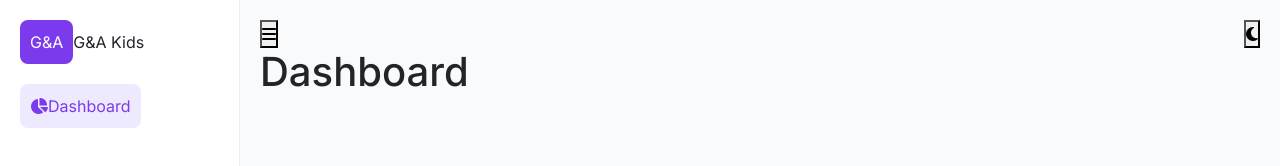
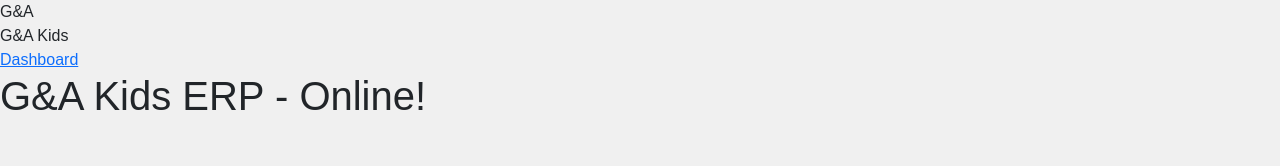
Before and after one commit to corplucascosta-crypto/gakids-erp, a website: page index.html in a window 1280 px wide. Shown: the top 166 px of the page. Drawn offline with nearby package versions, Linux system fonts and the light colour scheme.

```diff
--- a/assets/css/main.css
+++ b/assets/css/main.css
@@ -1,14 +1 @@
-:root { --primary: #7C3AED; --gray-50: #F9FAFB; --gray-900: #111827; --sidebar-width: 240px; }
-* { margin: 0; padding: 0; box-sizing: border-box; }
-body { font-family: 'Inter', sans-serif; background: var(--gray-50); }
-.sidebar { position: fixed; left: 0; top: 0; width: var(--sidebar-width); height: 100vh; background: white; border-right: 1px solid #eee; padding: 20px; }
-.sidebar .brand .logo { background: var(--primary); color: white; padding: 10px; border-radius: 8px; display: inline-block; margin-bottom: 20px; }
-.sidebar .nav .nav-item { display: block; padding: 10px; color: #333; text-decoration: none; }
-.sidebar .nav .nav-item.active { background: #EDE9FE; color: var(--primary); border-radius: 8px; }
-.main-content { margin-left: var(--sidebar-width); padding: 20px; }
-.header { display: flex; justify-content: space-between; margin-bottom: 20px; }
-.dashboard-grid { display: grid; grid-template-columns: repeat(auto-fit, minmax(240px, 1fr)); gap: 20px; }
-.card { background: white; padding: 20px; border-radius: 12px; box-shadow: 0 1px 3px rgba(0,0,0,0.1); }
-.card .header { display: flex; justify-content: space-between; margin-bottom: 10px; }
-.card .value { font-size: 24px; font-weight: bold; }
-@media (max-width: 767px) { .sidebar { transform: translateX(-100%); } .main-content { margin-left: 0; } }
+body { font-family: Arial, sans-serif; background: #f0f0f0; }
--- a/assets/js/main.js
+++ b/assets/js/main.js
@@ -1,2 +1,2 @@
-console.log("G&A Kids ERP carregado com sucesso!");
-document.getElementById('sidebar').innerHTML = '<div class="brand"><div class="logo">G&A</div><span class="name">G&A Kids</span></div><nav class="nav"><a href="/dashboard/" class="nav-item active"><i class="fas fa-chart-pie icon"></i><span class="label">Dashboard</span></a></nav>';
+console.log("G&A Kids ERP carregado!");
+document.getElementById('sidebar').innerHTML = '<div class="brand"><div class="logo">G&A</div><span class="name">G&A Kids</span></div><nav class="nav"><a href="/dashboard/" class="nav-item active"><i class="fas fa-chart-pie"></i> Dashboard</a></nav>';
--- a/index.html
+++ b/index.html
@@ -5,40 +5,14 @@
     <meta name="viewport" content="width=device-width, initial-scale=1.0">
     <title>G&A Kids - ERP</title>
     <link href="https://cdn.jsdelivr.net/npm/bootstrap@5.3.0/dist/css/bootstrap.min.css" rel="stylesheet">
-    <link rel="stylesheet" href="https://cdnjs.cloudflare.com/ajax/libs/font-awesome/6.5.1/css/all.min.css">
-    <link href="https://fonts.googleapis.com/css2?family=Inter:wght@300;400;500;600;700&display=swap" rel="stylesheet">
     <link rel="stylesheet" href="/assets/css/main.css">
     <link rel="manifest" href="/pwa/manifest.json">
-    <meta name="theme-color" content="#7C3AED">
 </head>
 <body>
-    <div id="sidebar" class="sidebar">
-        <div class="brand">
-            <div class="logo">G&A</div>
-            <span class="name">G&A Kids</span>
-        </div>
-        <nav class="nav">
-            <a href="/dashboard/" class="nav-item active">
-                <i class="fas fa-chart-pie icon"></i>
-                <span class="label">Dashboard</span>
-            </a>
-        </nav>
+    <div id="sidebar" class="sidebar"></div>
+    <div class="main-content">
+        <h1>G&A Kids ERP - Online!</h1>
     </div>
-
-    <div class="main-content">
-        <header class="header">
-            <div class="left">
-                <button class="toggle-sidebar" id="toggleSidebar"><i class="fas fa-bars"></i></button>
-                <h1 class="title">Dashboard</h1>
-            </div>
-            <div class="right">
-                <button class="theme-toggle" id="themeToggle"><i class="fas fa-moon"></i></button>
-            </div>
-        </header>
-        <div id="dashboardGrid" class="dashboard-grid"></div>
-    </div>
-
-    <script src="https://cdn.jsdelivr.net/npm/bootstrap@5.3.0/dist/js/bootstrap.bundle.min.js"></script>
     <script src="/assets/js/main.js"></script>
 </body>
 </html>
```
Also changed, not shown: 5 other files.
